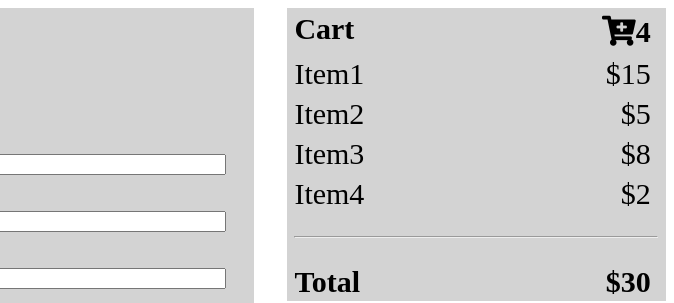
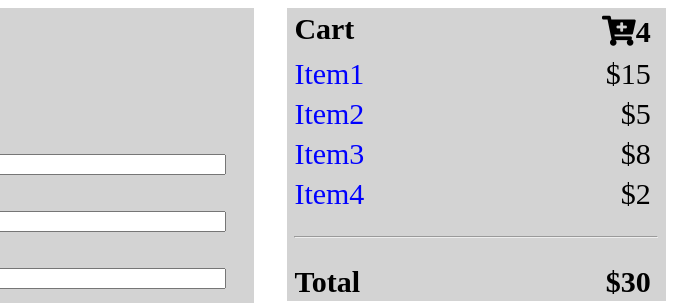
Before and after one commit to dadafei0000/homework2, a plain HTML site: page index.html in a window 1280 px wide. Shown: the top 303 px of the page, 606-1280 px from the left. Drawn offline with Linux system fonts and the light colour scheme.

Commit message:
Update index.html

```diff
--- a/index.html
+++ b/index.html
@@ -105,16 +105,16 @@
   <div style="text-align:left;font-weight: bold;">Cart</div>
 
   <div style="text-align:right;font-weight:bold;"><i class='fas fa-cart-plus';style='font-weight:bold;'></i>4</div>
-   <div style="text-align:left;">Item1</div>
+   <div style="text-align:left;color:blue;">Item1</div>
 
   <div style="text-align:right">$15</div>
-   <div style="text-align:left">Item2</div>
+   <div style="text-align:left;color:blue;">Item2</div>
 
   <div style="text-align:right"> $5</div>
-   <div style="text-align:left">Item3</div>
+   <div style="text-align:left;color:blue;">Item3</div>
 
   <div style="text-align:right">$8</div>
-   <div style="text-align:left">Item4</div>
+   <div style="text-align:left;color:blue;">Item4</div>
 
   <div style="text-align:right">$2</div>
   <div style="flex-basis:100%"><hr></div>
```
